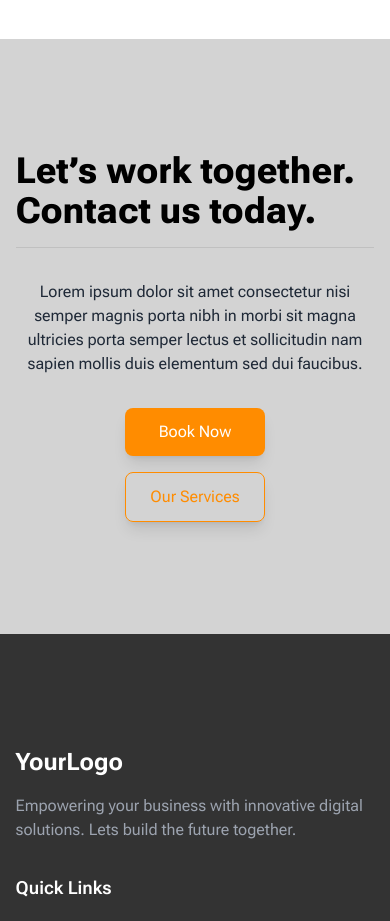
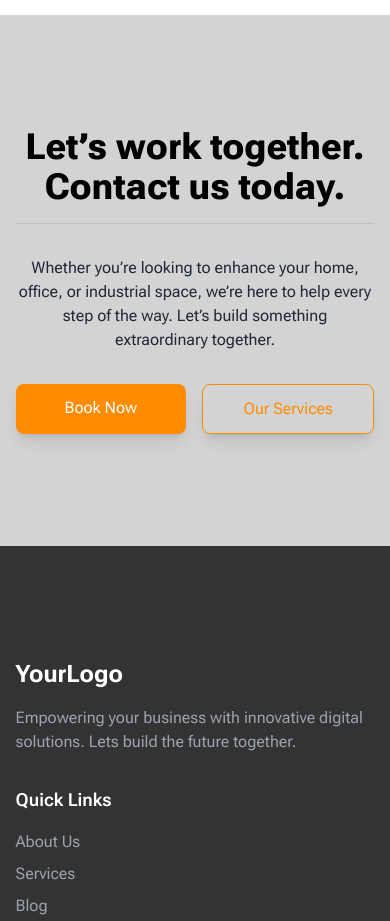
Before and after one commit to ArtisAdemi/next-app, a Next.js app: page / in a window 390 px wide. Shown: the part 7260-8181 px from the top of the page. Built offline with nearby package versions, Linux system fonts and the light colour scheme.

Commit message:
Home and About Us Pages are mobile responsive

```diff
--- a/src/app/about/page.tsx
+++ b/src/app/about/page.tsx
@@ -1,21 +1,20 @@
+import { Cta } from "@/components/globals/Cta";
 import hero from "../../../public/images/hero.jpg";
 import { Footer } from "@/components/globals/Footer";
 
 export default function About() {
   return (
-    <div className="">
+    <div>
       {/* Hero Section */}
-
-      <div className="py-28 px-[4%] ">
-        <h1 className="text-4xl md:text-5xl font-extrabold text-center mt-6">
+      <div className="py-16 px-6 md:py-28 md:px-[4%]">
+        <h1 className="text-3xl md:text-5xl font-extrabold text-center mt-6">
           About Us
         </h1>
-        <p className="text-lg  leading-relaxed mb-6 text-center px-60 mt-4 ">
+        <p className="text-base md:text-lg leading-relaxed mb-6 text-center mt-4 max-w-4xl mx-auto">
           Welcome to Palushaj Epoxy Coatings, where quality craftsmanship and
           dedication to excellence are the foundation of everything we do.
         </p>
-        <br />
-        <p className=" text-lg  leading-relaxed mb-6 text-center px-60 ">
+        <p className="text-base md:text-lg leading-relaxed mb-6 text-center mt-4 max-w-4xl mx-auto">
           Founded in 1998, our family-owned business has proudly served
           residential, commercial, and industrial clients for over two decades.
           Our journey began in the Balkans, where we grew up valuing hard work,
@@ -25,47 +24,48 @@ export default function About() {
           and commitment to quality.
         </p>
       </div>
-      <div className="flex justify-center py-28 items-center -mt-44 gap-4">
+
+      {/* Image Section */}
+      <div className="flex flex-col md:flex-row justify-center items-center gap-4 px-6 md:px-0 py-10 md:py-28">
         <img
           src={hero.src}
-          alt=""
-          className="object-cover shadow-lg h-[600px] lg:h-[600px] rounded-l-full  "
+          alt="Hero Image"
+          className="object-cover shadow-lg h-60 md:h-[600px] rounded-l-full w-full md:w-auto"
         />
         <img
           src={hero.src}
-          alt=""
-          className="object-cover shadow-lg h-[400px] lg:h-[700px] rounded-r-full  "
+          alt="Hero Image"
+          className="object-cover shadow-lg h-60 md:h-[600px] rounded-r-full w-full md:w-auto"
         />
       </div>
-      <div>
-        {" "}
-        <p className="text-lg  leading-relaxed mb-6 text-center px-60 mt-4 ">
+
+      {/* Text Section */}
+      <div className="px-6 md:px-[4%]">
+        <p className="text-base md:text-lg leading-relaxed mb-6 text-center mt-4 max-w-4xl mx-auto">
           Starting with just a few tools and a lot of determination, we quickly
           earned a reputation for our meticulous attention to detail,
           reliability, and customer-focused approach. Today, we specialize in
           epoxy flooring, concrete polishing, glue and tar removal, and
           professional painting. Whether transforming residential spaces or
           tackling large-scale industrial projects, we take pride in exceeding
-          expectations and delivering stunning results. At Palushaj Epoxy
-          Coatings, we treat every project as an opportunity to create something
-          lasting and beautiful. Our team is passionate about what we do and
-          dedicated to bringing your vision to life with precision and care. We
-          believe that no project is too big or small—our goal is to provide
-          top-notch service that leaves a lasting impression.
+          expectations and delivering stunning results.
         </p>
       </div>
-      <div className="py-28">
+
+      {/* Full-Width Image */}
+      <div className="py-10 md:py-28 px-6 md:px-0">
         <img
           src={hero.src}
-          alt=""
-          className="w-full object-cover shadow-lg h-[400px]"
+          alt="Full-Width Image"
+          className="w-full object-cover shadow-lg h-60 md:h-[400px]"
         />
-        <p className="text-lg  leading-relaxed  text-center px-60 mt-10 ">
+        <p className="text-base md:text-lg leading-relaxed text-center mt-6 max-w-4xl mx-auto">
           At Palushaj Epoxy Coatings, we treat every project as an opportunity
           to create something lasting and beautiful. Our team is passionate
           about what we do and dedicated to bringing your vision to life with
-          precision and care. We believe that no project is too big or small—our
-          goal is to provide top-notch service that leaves a lasting impression.
+          precision and care. We believe that no project is too big or small—
+          our goal is to provide top-notch service that leaves a lasting
+          impression.
           <br />
           <br />
           As a family business, we understand the value of trust and long-term
@@ -76,38 +76,13 @@ export default function About() {
           even better.
         </p>
       </div>
-      <div>
-        <div className="px-[4%] py-28 bg-[#D3D3D3] text-black">
-          {/* Title Section */}
-          <div className="text-center mb-8">
-            <h1 className="text-4xl md:text-5xl font-extrabold text-start mb-4">
-              Thank you for trusting us with <br /> your projects.
-            </h1>
-            <hr className="border-[#C0C0C0]  mx-auto" />
-          </div>
 
-          {/* Content Row */}
-          <div className="flex flex-col lg:flex-row justify-between items-center gap-8">
-            {/* Description */}
-            <p className="text-gray-800 max-w-lg text-center lg:text-left">
-              Whether you’re looking to enhance your home, office, or industrial
-              space, we’re here to help every step of the way. Let’s build
-              something extraordinary together.
-            </p>
-
-            {/* Buttons */}
-            <div className="flex flex-col sm:flex-row gap-4 ">
-              <button className="bg-[#FF8C00] hover:bg-[#FF8C00] text-white text-base px-6 py-3 rounded-lg shadow-lg flex-1 whitespace-nowrap transition-all duration-300">
-                Book Now
-              </button>
-              <button className="border border-[#FF8C00] text-[#FF8C00] hover:bg-[#FF8C00] hover:text-white px-6 py-3 rounded-lg shadow-lg flex-1 whitespace-nowrap transition-all duration-300">
-                Our Services
-              </button>
-            </div>
-          </div>
-        </div>
+      {/* Call-to-Action */}
+      <div className="">
+        <Cta />
       </div>
 
+      {/* Footer */}
       <Footer />
     </div>
   );
--- a/src/components/globals/Cta.tsx
+++ b/src/components/globals/Cta.tsx
@@ -1,31 +1,39 @@
+import Link from "next/link";
+
 export const Cta = () => {
   return (
     <div className="px-[4%] py-28 bg-[#D3D3D3] text-black">
       {/* Title Section */}
       <div className="text-center mb-8">
-        <h1 className="text-4xl md:text-5xl font-extrabold text-start mb-4">
+        <h1 className="text-4xl md:text-5xl font-extrabold lg:text-start mb-4">
           Let’s work together. <br /> Contact us today.
         </h1>
         <hr className="border-[#C0C0C0]  mx-auto" />
       </div>
 
       {/* Content Row */}
-      <div className="flex flex-col lg:flex-row justify-between items-center gap-8">
+      <div className="flex flex-col lg:flex-row justify-between lg:items-center gap-8">
         {/* Description */}
         <p className="text-gray-800 max-w-lg text-center lg:text-left">
-          Lorem ipsum dolor sit amet consectetur nisi semper magnis porta nibh
-          in morbi sit magna ultricies porta semper lectus et sollicitudin nam
-          sapien mollis duis elementum sed dui faucibus.
+          Whether you’re looking to enhance your home, office, or industrial
+          space, we’re here to help every step of the way. Let’s build something
+          extraordinary together.
         </p>
 
         {/* Buttons */}
-        <div className="flex flex-col sm:flex-row gap-4 ">
-          <button className="bg-[#FF8C00] hover:bg-[#FF8C00] text-white text-base px-6 py-3 rounded-lg shadow-lg flex-1 whitespace-nowrap transition-all duration-300">
+        <div className="flex gap-4 ">
+          <Link
+            href="/bookings"
+            className="bg-[#FF8C00] hover:bg-[#FF8C00] text-center text-white text-base px-6 py-3 rounded-lg shadow-lg flex-1 whitespace-nowrap transition-all duration-300"
+          >
             Book Now
-          </button>
-          <button className="border border-[#FF8C00] text-[#FF8C00] hover:bg-[#FF8C00] hover:text-white px-6 py-3 rounded-lg shadow-lg flex-1 whitespace-nowrap transition-all duration-300">
+          </Link>
+          <Link
+            href="/services"
+            className="border border-[#FF8C00] text-[#FF8C00] text-center hover:bg-[#FF8C00] hover:text-white px-6 py-3 rounded-lg shadow-lg flex-1 whitespace-nowrap transition-all duration-300"
+          >
             Our Services
-          </button>
+          </Link>
         </div>
       </div>
     </div>
--- a/src/components/homepage/Aboutus.tsx
+++ b/src/components/homepage/Aboutus.tsx
@@ -30,7 +30,7 @@ export const About = () => {
           development, and tailored solutions for businesses of all sizes. Your
           vision, our expertise—together, we create something remarkable.
         </p>
-        <button className="bg-[#FF8C00] hover:bg-[#FF8C00] text-white px-6 py-3 rounded-lg shadow-lg w-1/4 transition-all duration-300">
+        <button className="bg-[#FF8C00] hover:bg-[#FF8C00] text-white px-6 py-3 rounded-lg shadow-lg lg:w-1/4 transition-all duration-300">
           Learn More
         </button>
       </div>
```
